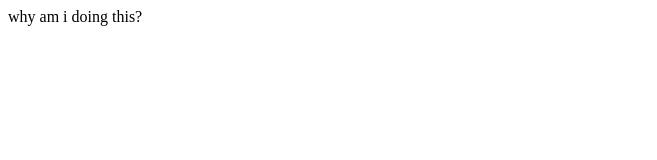
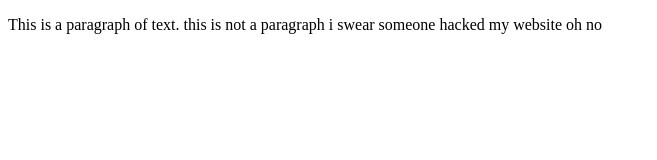
Before and after one commit to IEATDIRTWASNTAVAILABLE/IEATDIRTWASNTAVAILABLE.github.io, a plain HTML site: page index.html in a window 1280 px wide. Shown: the whole page, without its empty margins (0-657 px from the left). Drawn offline with Linux system fonts and the light colour scheme.

Commit message:
Update index.html

```diff
--- a/index.html
+++ b/index.html
@@ -5,7 +5,7 @@
 </head>
 <body>
 
-why am i doing this?
+<p>This is a paragraph of text. this is not a paragraph i swear someone hacked my website oh no</p>
 
 </body>
 </html>
```
